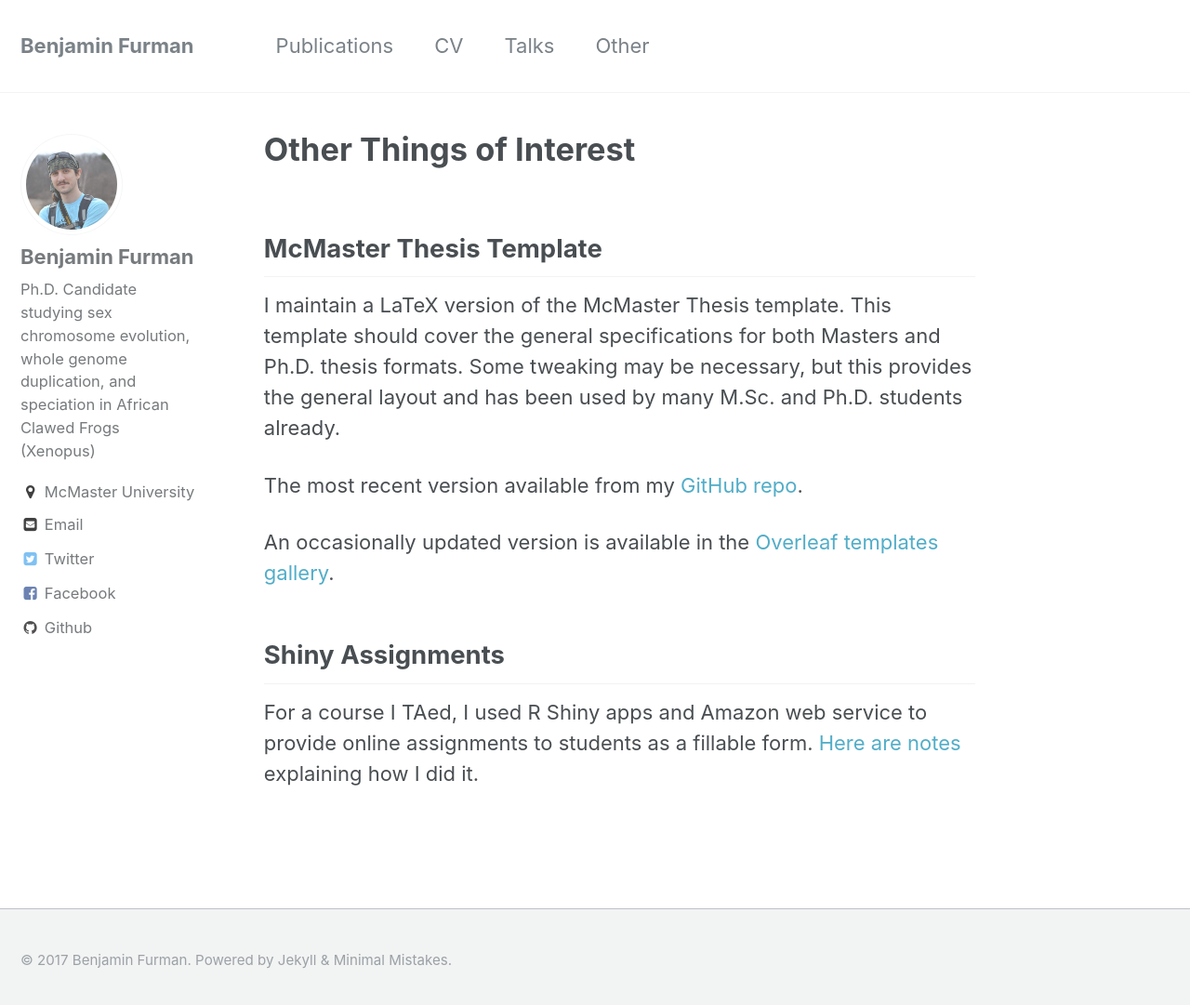
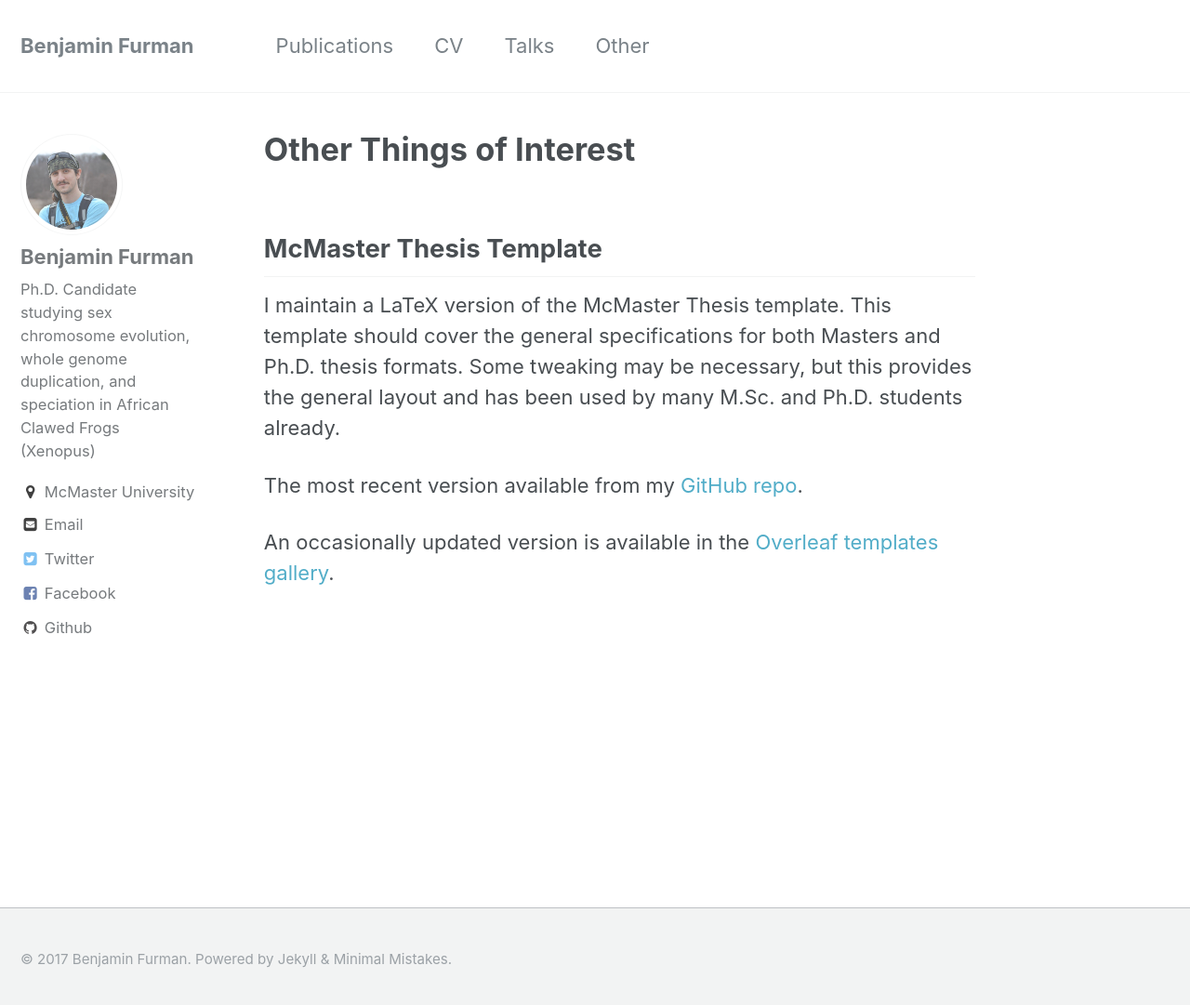
Before and after one commit to benjaminfurman/benjaminfurman.github.io, a Jekyll site: the page built from _pages/other.md, in a window 1280 px wide and 1088 px high. Shown: the top 1081 px of the window at 93% size. Built offline with Jekyll 4.4.1, drawn with Linux system fonts in a browser that asks for light colours.

Commit message:
shiny assignment post --removed

```diff
--- a/_pages/other.md
+++ b/_pages/other.md
@@ -10,8 +10,3 @@ I maintain a LaTeX version of the McMaster Thesis template. This template should
 The most recent version available from my [GitHub repo](https://github.com/benjaminfurman/McMaster_Thesis_Template).
 
 An occasionally updated version is available in the [Overleaf templates gallery](https://www.overleaf.com/latex/templates/mcmaster-thesis-example/bjccppctqwgt#.V_wpQNxD9E4).
-
-
-## Shiny Assignments
-
-For a course I TAed, I used R Shiny apps and Amazon web service to provide online assignments to students as a fillable form. [Here are notes]({{ site.url }}/_posts/shiny_assignments.html) explaining how I did it.
```
